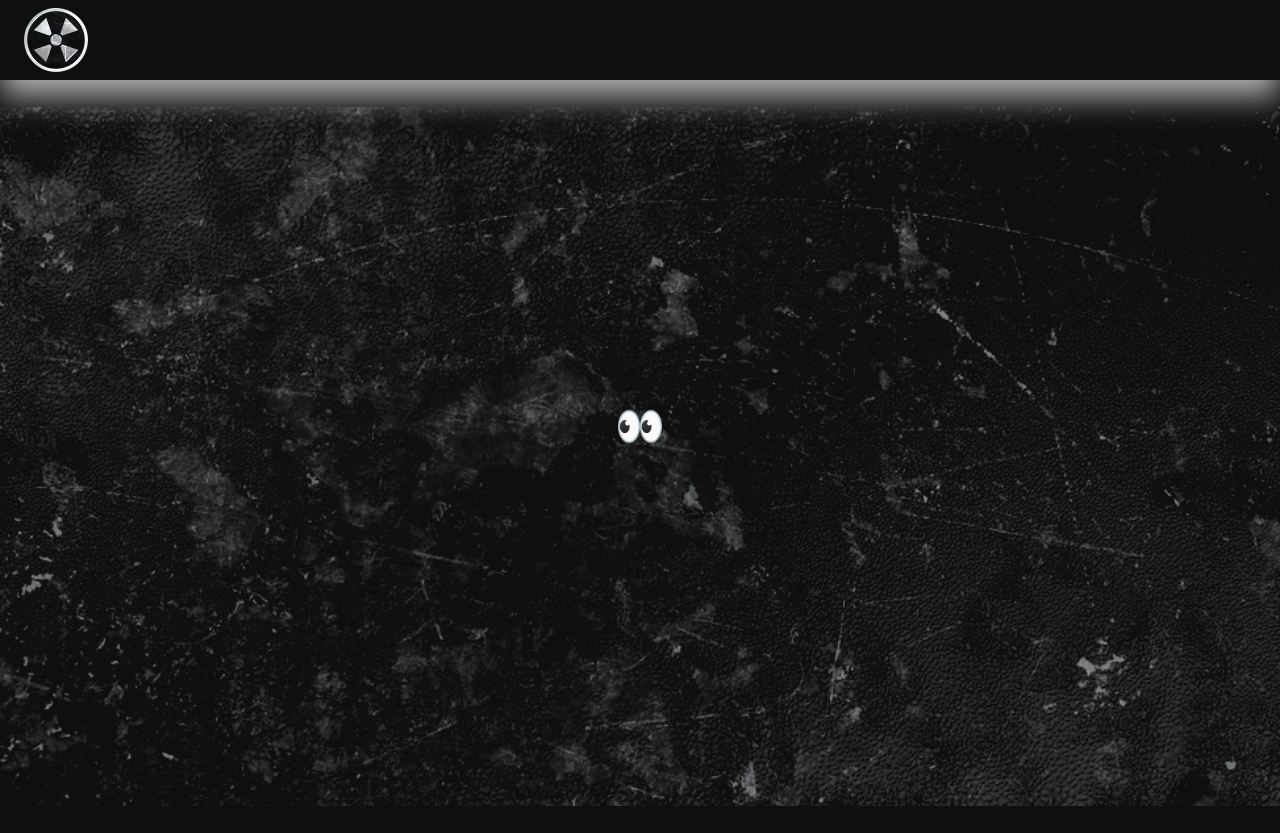
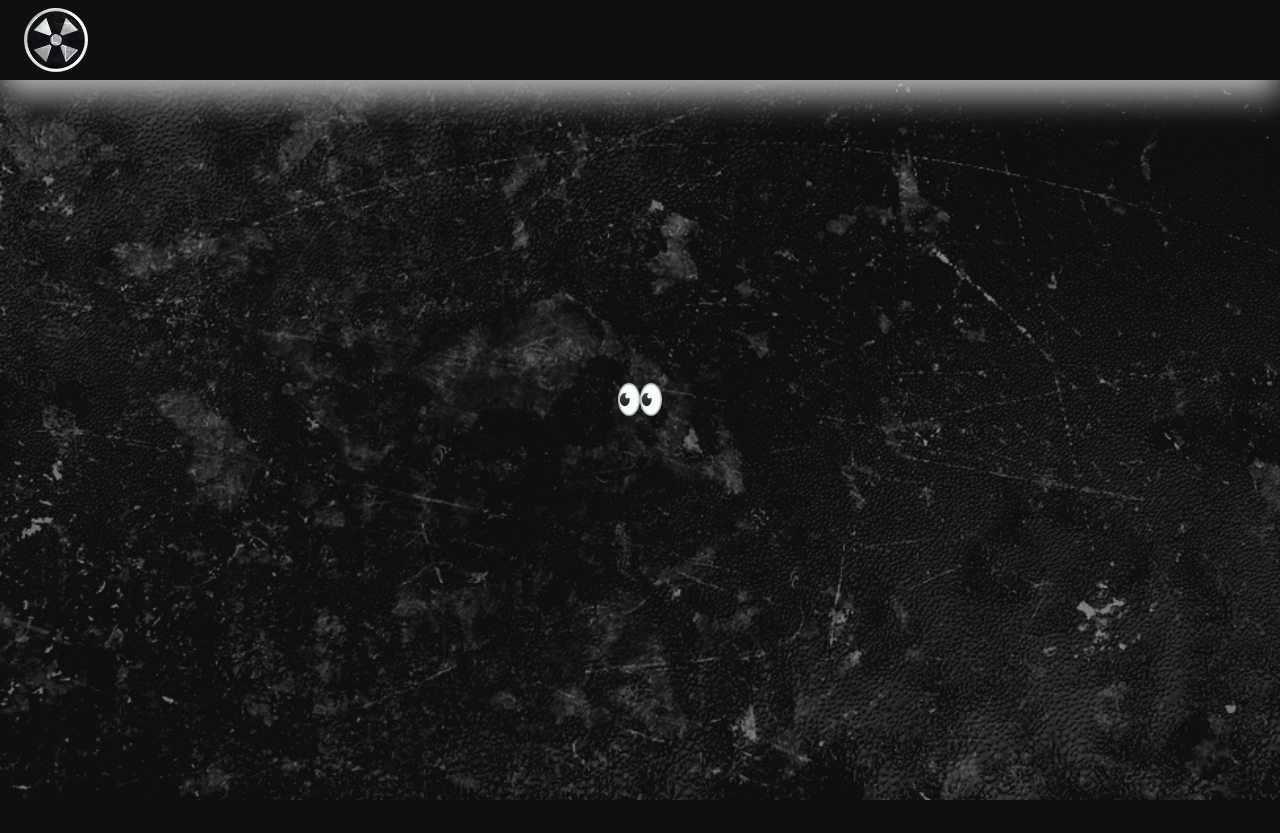
Before and after one commit to stalker-silentium/stalker-silentium.github.io, a Vue app: page / in a window 1280 px wide. After the commit the page ends 800 px from the top, so only its background shows below. Built offline with nearby package versions, Linux system fonts and the light colour scheme.

Commit message:
Fixed text margin

```diff
--- a/src/assets/main.css
+++ b/src/assets/main.css
@@ -20,9 +20,10 @@ header {
 
 h1 {
     text-align: center;
-    height: calc(100vh - 6.3rem);
+    height: calc(100vh - 5rem);
     line-height: calc(100vh - 10rem);
     font-size: 5vh;
+    margin: 0;
 }
 
 html {
```
Also changed, not shown: 4 other files (tests, documents, lock files or other folders).
